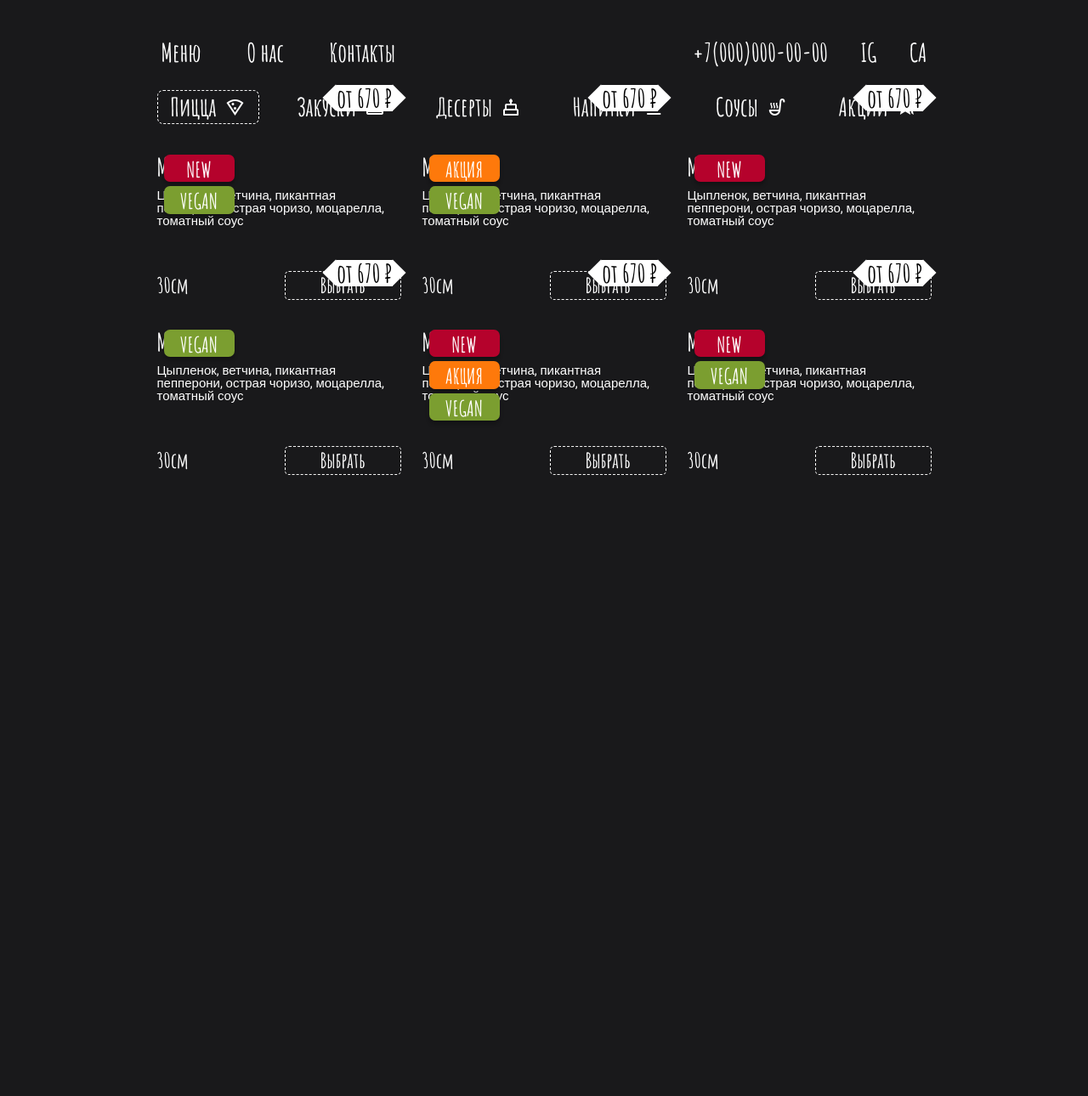
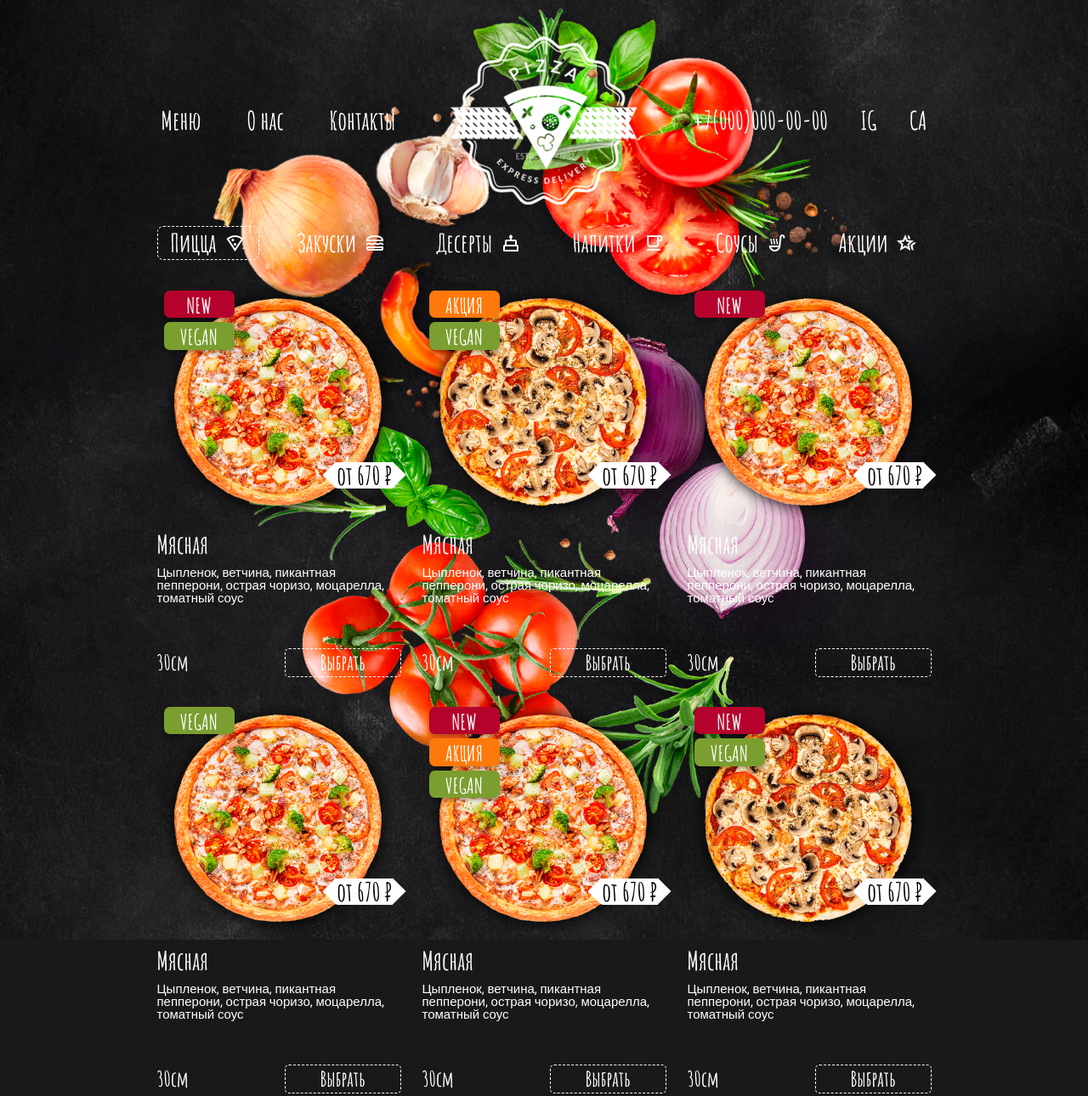
Before and after one commit to aldemco/restaurant-layout, a website: page app/index.html in a window 1280 px wide. Shown: the part 4-1294 px from the top of the page at 85% size. Before the commit the page ends 800 px from the top, so only its background shows below. Drawn offline with nearby package versions, Linux system fonts and the light colour scheme; files that its build step writes are made by us from their sources; the site is published under a folder, as on GitHub Pages, so addresses that start at the root find nothing.

Commit message:
fix image path

```diff
--- a/app/index.html
+++ b/app/index.html
@@ -32,7 +32,7 @@
             </ul>
         </nav>
         <div class="logo">
-            <img src="/images/dist/logo.png" alt="">
+            <img src="images/dist/logo.png" alt="">
         </div>
         <nav class="top-menu">
             <ul class="top-menu__list">
@@ -120,7 +120,7 @@
                         <div class="label label_success">VEGAN</div>
                     </div>
                     <div class="product-card__image">
-                        <img src="/images/dist/pizza-1.png" alt="">
+                        <img src="images/dist/pizza-1.png" alt="">
                     </div>
                     <div class="product-card__price">
                         от 670 ₽
@@ -144,7 +144,7 @@
                         <div class="label label_success">VEGAN</div>
                     </div>
                     <div class="product-card__image">
-                        <img src="/images/dist/pizza-2.png" alt="">
+                        <img src="images/dist/pizza-2.png" alt="">
                     </div>
                     <div class="product-card__price">
                         от 670 ₽
@@ -167,7 +167,7 @@
                         <div class="label">NEW</div>
                     </div>
                     <div class="product-card__image">
-                        <img src="/images/dist/pizza-1.png" alt="">
+                        <img src="images/dist/pizza-1.png" alt="">
                     </div>
                     <div class="product-card__price">
                         от 670 ₽
@@ -190,7 +190,7 @@
                         <div class="label label_success">VEGAN</div>
                     </div>
                     <div class="product-card__image">
-                        <img src="/images/dist/pizza-1.png" alt="">
+                        <img src="images/dist/pizza-1.png" alt="">
                     </div>
                     <div class="product-card__price">
                         от 670 ₽
@@ -215,7 +215,7 @@
                         <div class="label label_success">VEGAN</div>
                     </div>
                     <div class="product-card__image">
-                        <img src="/images/dist/pizza-1.png" alt="">
+                        <img src="images/dist/pizza-1.png" alt="">
                     </div>
                     <div class="product-card__price">
                         от 670 ₽
@@ -240,7 +240,7 @@
                         <div class="label label_success">VEGAN</div>
                     </div>
                     <div class="product-card__image">
-                        <img src="/images/dist/pizza-2.png" alt="">
+                        <img src="images/dist/pizza-2.png" alt="">
                     </div>
                     <div class="product-card__price">
                         от 670 ₽
@@ -274,10 +274,10 @@
                     <div class="popup__slider">
                         <div class="popup__slides">
                             <div class="popup__slide popup__slide_active">
-                                <img src="/images/dist/pizza-large.png" alt="">
+                                <img src="images/dist/pizza-large.png" alt="">
                             </div>
                             <div class="popup__slide">
-                                <img src="/images/dist/pizza-large.png" alt="">
+                                <img src="images/dist/pizza-large.png" alt="">
                             </div>
                         </div>
                         <div class="popup__slider-nav"></div>
--- a/app/styles/sass/_config.scss
+++ b/app/styles/sass/_config.scss
@@ -64,7 +64,7 @@ body{
 	overflow-x: hidden;
 	background-color: #19191B;
 	background-repeat: no-repeat;
-	background-image: url(/images/dist/bg-black.jpg);
+	background-image: url(../images/dist/bg-black.jpg);
 	background-position: center;
 	background-attachment: fixed;
 }
--- a/app/styles/sass/blocks/_background.scss
+++ b/app/styles/sass/blocks/_background.scss
@@ -7,7 +7,7 @@
         height: 354px;
         right: 11px;
         top: 56px;
-        background: url(/images/dist/tm.png);
+        background: url(../images/dist/tm.png);
         animation: puff-in-center 0.7s cubic-bezier(0.470, 0.000, 0.745, 0.715) both;
     }
     &_basilic{
@@ -15,7 +15,7 @@
         height: 174px;
         right: 11px;
         top: 410px;
-        background: url(/images/dist/bs.png);
+        background: url(../images/dist/bs.png);
         animation: puff-in-center 0.5s cubic-bezier(0.470, 0.000, 0.745, 0.715) both;
     }
     &_tor{
@@ -23,7 +23,7 @@
         height: 492px;
         right: 11px;
         top: 380px;
-        background: url(/images/dist/tor.png);
+        background: url(../images/dist/tor.png);
         animation: puff-in-center 0.9s cubic-bezier(0.470, 0.000, 0.745, 0.715) both;
     }
     &_rosemary{
@@ -31,7 +31,7 @@
         height: 145px;
         right: 264px;
         top: 653px;
-        background: url(/images/dist/rosemary.png);
+        background: url(../images/dist/rosemary.png);
         animation: puff-in-center 0.5s cubic-bezier(0.470, 0.000, 0.745, 0.715) both;
     }
     &_rosemary2{
@@ -39,7 +39,7 @@
         height: 233px;
         right: 145px;
         top: 806px;
-        background: url(/images/dist/rs.png);
+        background: url(../images/dist/rs.png);
         animation: puff-in-center 0.7s cubic-bezier(0.470, 0.000, 0.745, 0.715) both;
     }
     &_rosemary3{
@@ -47,7 +47,7 @@
         height: 204px;
         left: 347px;
         top: 51px;
-        background: url(/images/dist/rosmarine.png);
+        background: url(../images/dist/rosmarine.png);
         animation: puff-in-center 0.5s cubic-bezier(0.470, 0.000, 0.745, 0.715) both;
     }
     &_garlic{
@@ -56,14 +56,14 @@
         left: 201px;
         top: 153px;
          animation: puff-in-center 0.5s cubic-bezier(0.470, 0.000, 0.745, 0.715) both;
-        background: url(/images/dist/garlic.png);
+        background: url(../images/dist/garlic.png);
     }
     &_tor2{
         width: 212px;
         height: 174px;
         left: 9px;
         top: 222px;
-        background: url(/images/dist/tor-2.png);
+        background: url(../images/dist/tor-2.png);
         animation: puff-in-center 0.7s cubic-bezier(0.470, 0.000, 0.745, 0.715) both;
     }
     &_red_pepper{
@@ -71,7 +71,7 @@
         height: 196px;
         left: 207px;
         top: 352px;
-        background: url(/images/dist/red-pepper.png);
+        background: url(../images/dist/red-pepper.png);
         animation: puff-in-center 0.8s cubic-bezier(0.470, 0.000, 0.745, 0.715) both;
     }
 
@@ -81,7 +81,7 @@
         left: 9px;
         top: 461.07px;
         transform: rotate(-16.73deg);
-        background: url(/images/dist/green-pepper.png);
+        background: url(../images/dist/green-pepper.png);
         animation: puff-in-center 0.5s cubic-bezier(0.470, 0.000, 0.745, 0.715) both;
     }
 
@@ -90,7 +90,7 @@
         height: 181px;
         left: 45px;
         top: 534px;
-        background: url(/images/dist/small-rosamrine.png);
+        background: url(../images/dist/small-rosamrine.png);
         animation: puff-in-center 0.6s cubic-bezier(0.470, 0.000, 0.745, 0.715) both;
     }
 
@@ -99,7 +99,7 @@
         left: 185px;
         top: 534px;
         width: 155px;
-        background: url(/images/dist/bs.png);
+        background: url(../images/dist/bs.png);
         animation: puff-in-center 0.8s cubic-bezier(0.470, 0.000, 0.745, 0.715) both;
     }
 
@@ -108,7 +108,7 @@
         left: 43px;
         top: 560px;
         width: 171px;
-        background: url(/images/dist/rosemary.png);
+        background: url(../images/dist/rosemary.png);
         animation: puff-in-center 0.5s cubic-bezier(0.470, 0.000, 0.745, 0.715) both;
     }
 
@@ -117,7 +117,7 @@
         height: 328px;
         left: 98px;
         top: 674px;
-        background: url(/images/dist/tomatto-chery.png);
+        background: url(../images/dist/tomatto-chery.png);
         animation: puff-in-center 0.9s cubic-bezier(0.470, 0.000, 0.745, 0.715) both;
     }
 
--- a/app/styles/sass/blocks/_popup.scss
+++ b/app/styles/sass/blocks/_popup.scss
@@ -9,7 +9,7 @@
     background: #000000;
     box-shadow: 0px 0px 40px rgba(0, 0, 0, 0.7);
     border-radius: 10px;
-    background-image: url(/images/dist/bg-black.jpg);
+    background-image: url(../images/dist/bg-black.jpg);
     background-size: 100%;
     z-index: 1;
     &__left-column{
@@ -65,7 +65,7 @@
         display: flex;
         align-items: center;
         justify-content: center;
-        background-image: url(/images/dist/wood.jpg);
+        background-image: url(../images/dist/wood.jpg);
         background-size: contain;
         filter: drop-shadow(10px 4px 4px rgba(0, 0, 0, 0.25));
         border-radius: 7px;
@@ -116,7 +116,7 @@
         right: -10px;
         top: -10px;
         bottom: -10px;
-        background-image: url(/images/dist/food-ornament.png);
+        background-image: url(../images/dist/food-ornament.png);
     }
     &__product-options{
         margin-top: auto;
```
Also changed, not shown: app/css/app.min.css, dist/css/app.min.css, dist/index.html.
